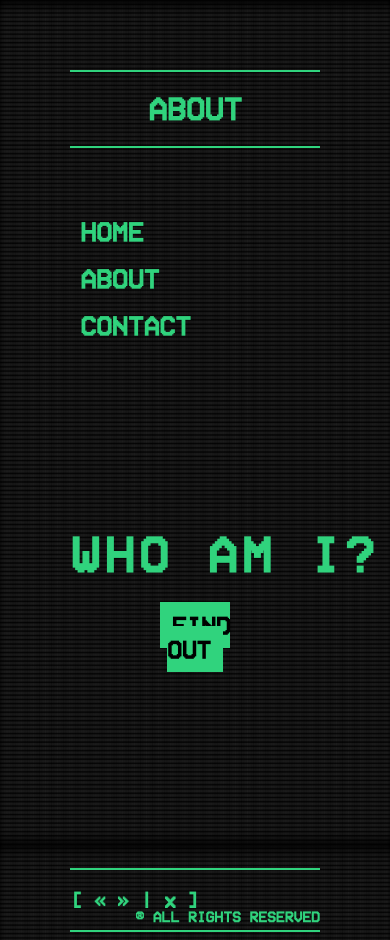
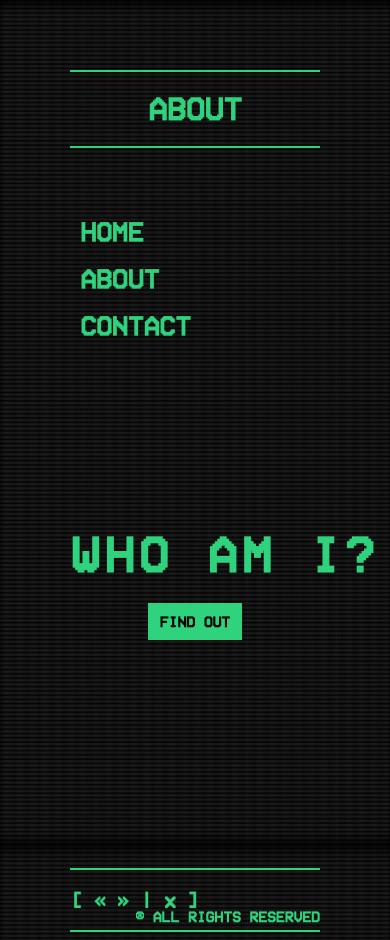
Before and after one commit to IPast0r/pastorghpage, a plain HTML site: page about.html in a window 390 px wide. Drawn offline with Linux system fonts and the light colour scheme.

Commit message:
Update styles.css

```diff
--- a/styles.css
+++ b/styles.css
@@ -382,6 +382,11 @@ body{
 .tecleado{
     font-size: 5rem;
 }
+@media (max-width: 488px) {
+    .button {
+        font-size: 1.5rem;
+    }
+}
 .typewriter h1 {
     color: var(--blanco);
     font-family: fuenteVHS;
```
